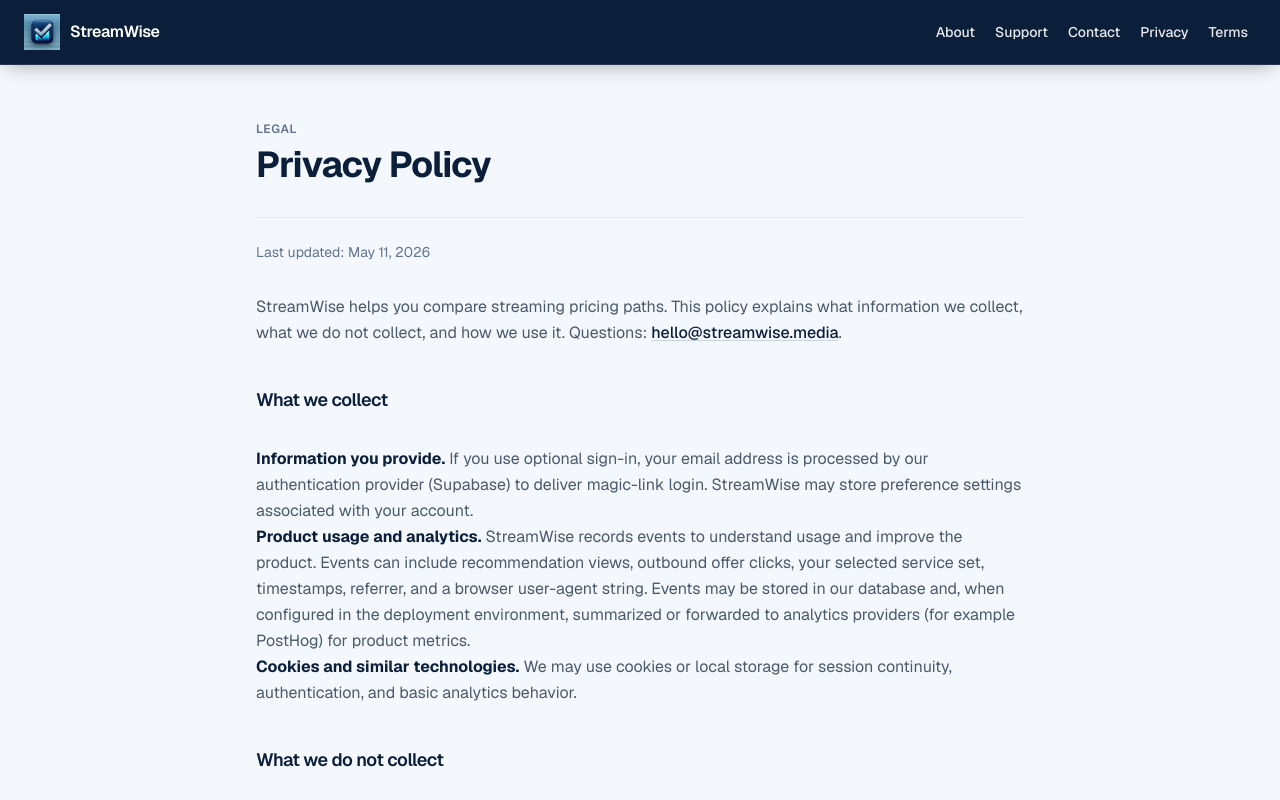
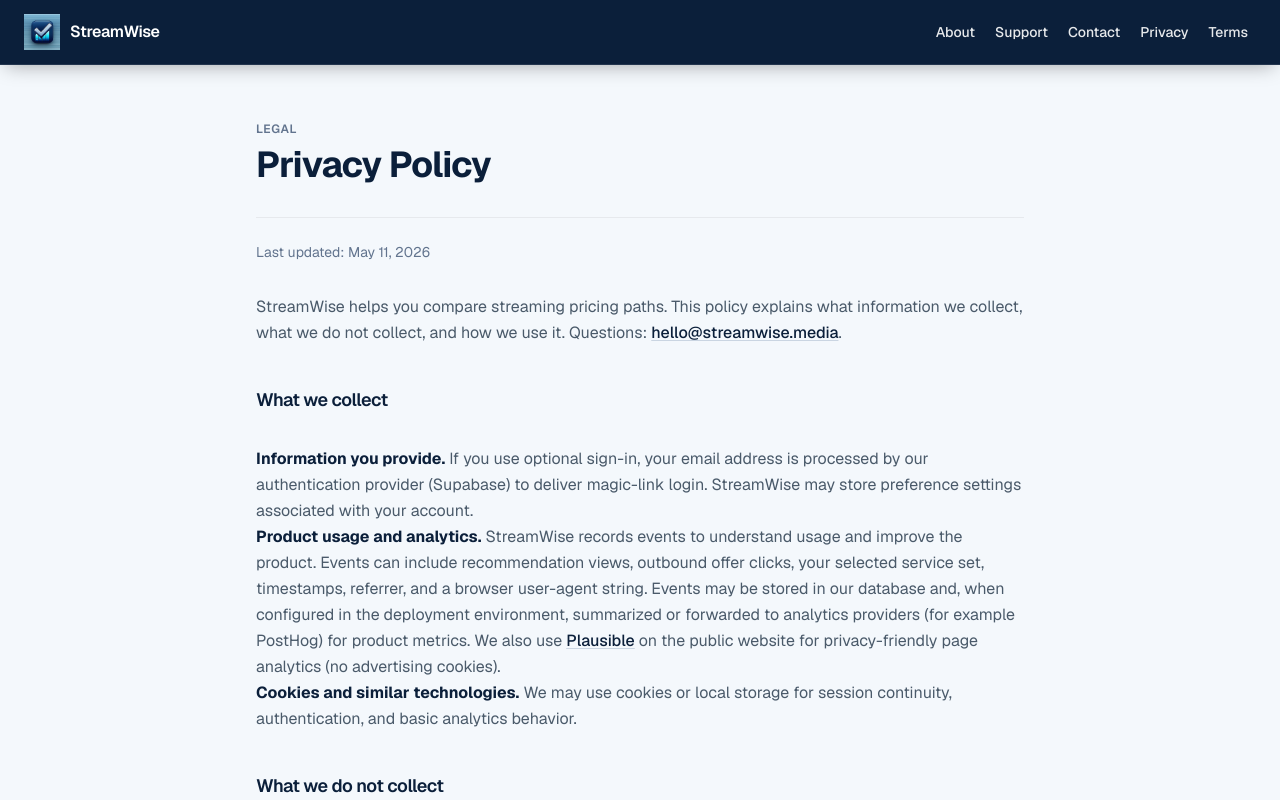
Before and after one commit to chrisandersontn-stack/streamwise, a Next.js app: page /privacy in a window 1280 px wide. Shown: the top 800 px of the page. Built offline with nearby package versions, Linux system fonts and the light colour scheme.

Commit message:
Add Plausible analytics for production site traffic.

```diff
--- a/app/layout.tsx
+++ b/app/layout.tsx
@@ -2,6 +2,7 @@ import type { Metadata } from "next";
 import { Geist, Geist_Mono } from "next/font/google";
 import Image from "next/image";
 import Link from "next/link";
+import { PlausibleAnalytics } from "@/components/plausible-analytics";
 import { SiteFooter, SiteHeaderNav } from "@/components/site-chrome";
 import "./globals.css";
 
@@ -37,6 +38,7 @@ export default function RootLayout({
       className={`${geistSans.variable} ${geistMono.variable} h-full antialiased`}
     >
       <body className="min-h-full flex flex-col bg-sw-page text-sw-body">
+        <PlausibleAnalytics />
         <header className="sticky top-0 z-50 border-b border-white/10 bg-sw-heading shadow-[0_6px_20px_-6px_rgba(0,0,0,0.35)]">
           <div className="mx-auto flex min-h-14 w-full max-w-7xl flex-wrap items-center justify-between gap-3 px-4 py-2 sm:min-h-16 sm:px-6 sm:py-0">
             <Link
--- a/app/privacy/page.tsx
+++ b/app/privacy/page.tsx
@@ -41,7 +41,11 @@ export default function PrivacyPage() {
             recommendation views, outbound offer clicks, your selected service set, timestamps,
             referrer, and a browser user-agent string. Events may be stored in our database and, when
             configured in the deployment environment, summarized or forwarded to analytics providers
-            (for example PostHog) for product metrics.
+            (for example PostHog) for product metrics. We also use{" "}
+            <a href="https://plausible.io/privacy-focused-web-analytics" rel="noopener noreferrer">
+              Plausible
+            </a>{" "}
+            on the public website for privacy-friendly page analytics (no advertising cookies).
           </li>
           <li>
             <strong className="text-sw-heading">Cookies and similar technologies.</strong> We may
--- /dev/null
+++ b/components/plausible-analytics.tsx
@@ -0,0 +1,20 @@
+import Script from "next/script";
+import { PLAUSIBLE_SCRIPT_SRC, isPlausibleEnabled } from "@/lib/plausible";
+
+const PLAUSIBLE_INIT = `
+window.plausible=window.plausible||function(){(plausible.q=plausible.q||[]).push(arguments)},plausible.init=plausible.init||function(i){plausible.o=i||{}};
+plausible.init()
+`.trim();
+
+export function PlausibleAnalytics() {
+  if (!isPlausibleEnabled()) return null;
+
+  return (
+    <>
+      <Script src={PLAUSIBLE_SCRIPT_SRC} strategy="afterInteractive" />
+      <Script id="plausible-init" strategy="afterInteractive">
+        {PLAUSIBLE_INIT}
+      </Script>
+    </>
+  );
+}
--- /dev/null
+++ b/lib/plausible.ts
@@ -0,0 +1,14 @@
+/** Site registered in Plausible (Settings → General). */
+export const PLAUSIBLE_DOMAIN = "streamwise.media";
+
+/** Custom script URL from Plausible → Install → Script. */
+export const PLAUSIBLE_SCRIPT_SRC =
+  process.env.NEXT_PUBLIC_PLAUSIBLE_SCRIPT_SRC?.trim() ||
+  "https://plausible.io/js/pa-mYIBYuC4phpDe04d3f3wQ.js";
+
+/** Load Plausible in production; set NEXT_PUBLIC_PLAUSIBLE_ENABLED=1 to test locally. */
+export function isPlausibleEnabled(): boolean {
+  if (process.env.NEXT_PUBLIC_PLAUSIBLE_DISABLED === "1") return false;
+  if (process.env.NEXT_PUBLIC_PLAUSIBLE_ENABLED === "1") return true;
+  return process.env.NODE_ENV === "production";
+}
```
Also changed, not shown: 1 other file (tests, documents, lock files or other folders).
